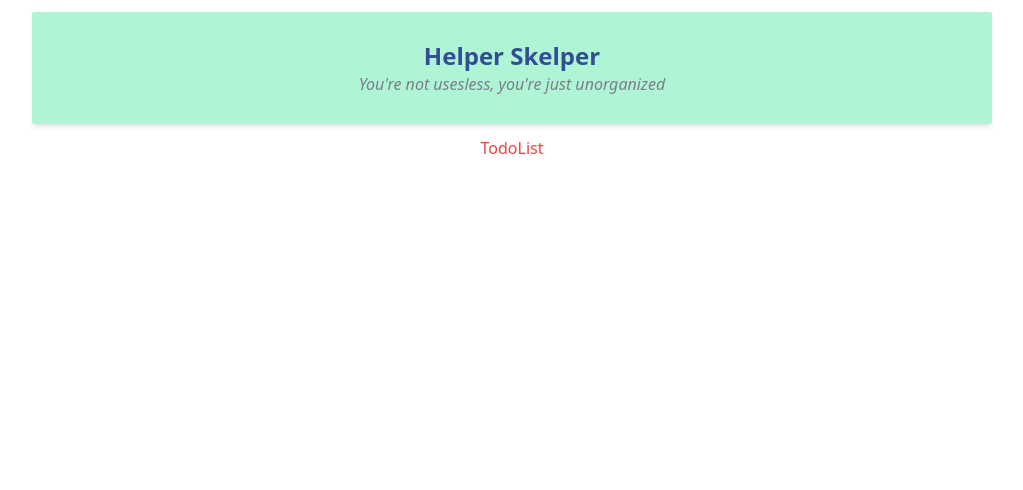
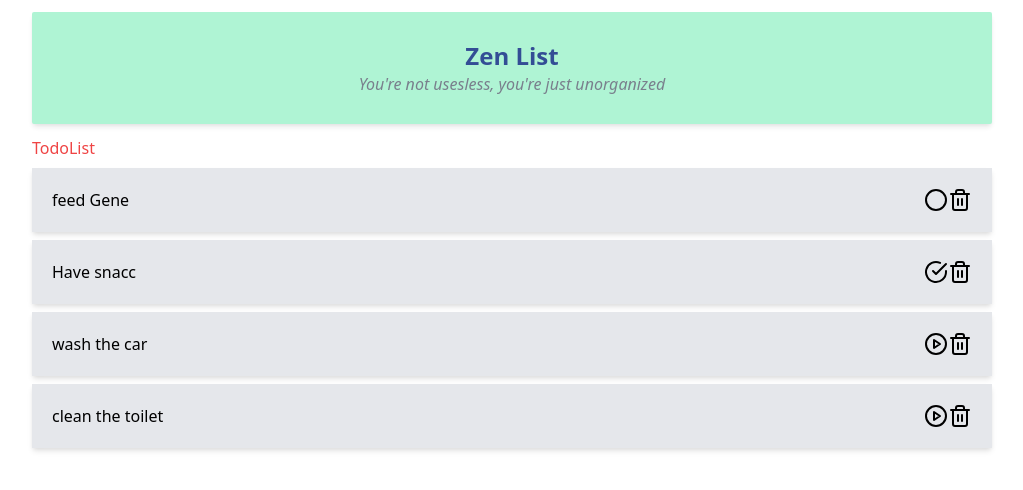
Before and after one commit to JasonFritsche/react-vite-todo, a React (Vite) app: page / in a window 1280 px wide. Shown: the top 490 px of the page, without its empty margins (128-1151 px from the left). Built offline with nearby package versions, Linux system fonts and the light colour scheme.

Commit message:
create todo item component

```diff
--- a/package.json
+++ b/package.json
@@ -8,7 +8,8 @@
   },
   "dependencies": {
     "react": "^17.0.0",
-    "react-dom": "^17.0.0"
+    "react-dom": "^17.0.0",
+    "react-feather": "^2.0.9"
   },
   "devDependencies": {
     "@vitejs/plugin-react-refresh": "^1.3.1",
--- a/src/Components/Header.jsx
+++ b/src/Components/Header.jsx
@@ -4,7 +4,7 @@ const Header = () => {
   return (
     <div className="p-7 m-3 w-3/4 bg-green-200 mx-auto rounded-sm shadow-md opacity-90">
       <div className="flex flex-row justify-center">
-        <h1 className="font-bold text-2xl text-blue-900">Helper Skelper</h1>
+        <h1 className="font-bold text-2xl text-blue-900">Zen List</h1>
       </div>
       <div className="flex flex-row justify-center">
         <p className="italic font-light text-gray-500">
--- /dev/null
+++ b/src/Components/TodoItem.jsx
@@ -0,0 +1,27 @@
+import React from "react";
+import { Trash2, PlayCircle, CheckCircle, Circle } from "react-feather";
+
+const TodoItem = (props) => {
+  const { name, status, id } = props;
+  let statusIcon;
+  if (status === "not started") {
+    statusIcon = <PlayCircle />;
+  } else if (status === "in progress") {
+    statusIcon = <Circle />;
+  } else if (status === "complete") {
+    statusIcon = <CheckCircle />;
+  }
+  return (
+    <div className="flex space justify-between flex-row my-2 p-5 bg-gray-200 shadow-md">
+      <div>
+        <p>{name}</p>
+      </div>
+      <div className="flex flex-row">
+        {statusIcon}
+        <Trash2 />
+      </div>
+    </div>
+  );
+};
+
+export default TodoItem;
--- a/src/Components/TodoList.jsx
+++ b/src/Components/TodoList.jsx
@@ -1,9 +1,19 @@
 import React from "react";
+import TodoItem from "./TodoItem";
 
 const TodoList = () => {
+  const todoItems = [
+    { name: "feed Gene", status: "in progress", id: 11234 },
+    { name: "Have snacc", status: "complete", id: 11235 },
+    { name: "wash the car", status: "not started", id: 11224 },
+    { name: "clean the toilet", status: "not started", id: 11734 },
+  ];
   return (
-    <div>
+    <div className="w-3/4 ">
       <h1 className="text-red-500">TodoList</h1>
+      {todoItems.map((todo) => (
+        <TodoItem name={todo.name} status={todo.status} id={todo.id} />
+      ))}
     </div>
   );
 };
```
Also changed, not shown: 1 other file (tests, documents, lock files or other folders).
